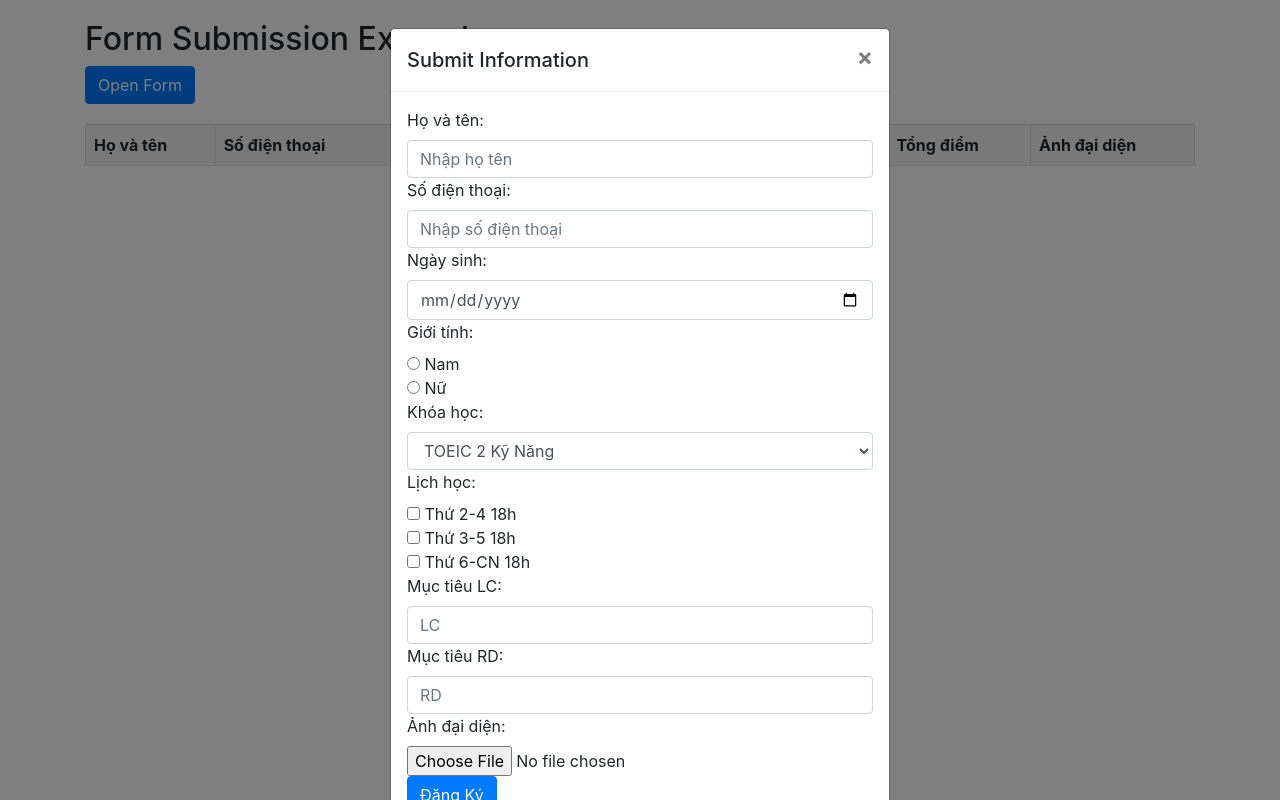
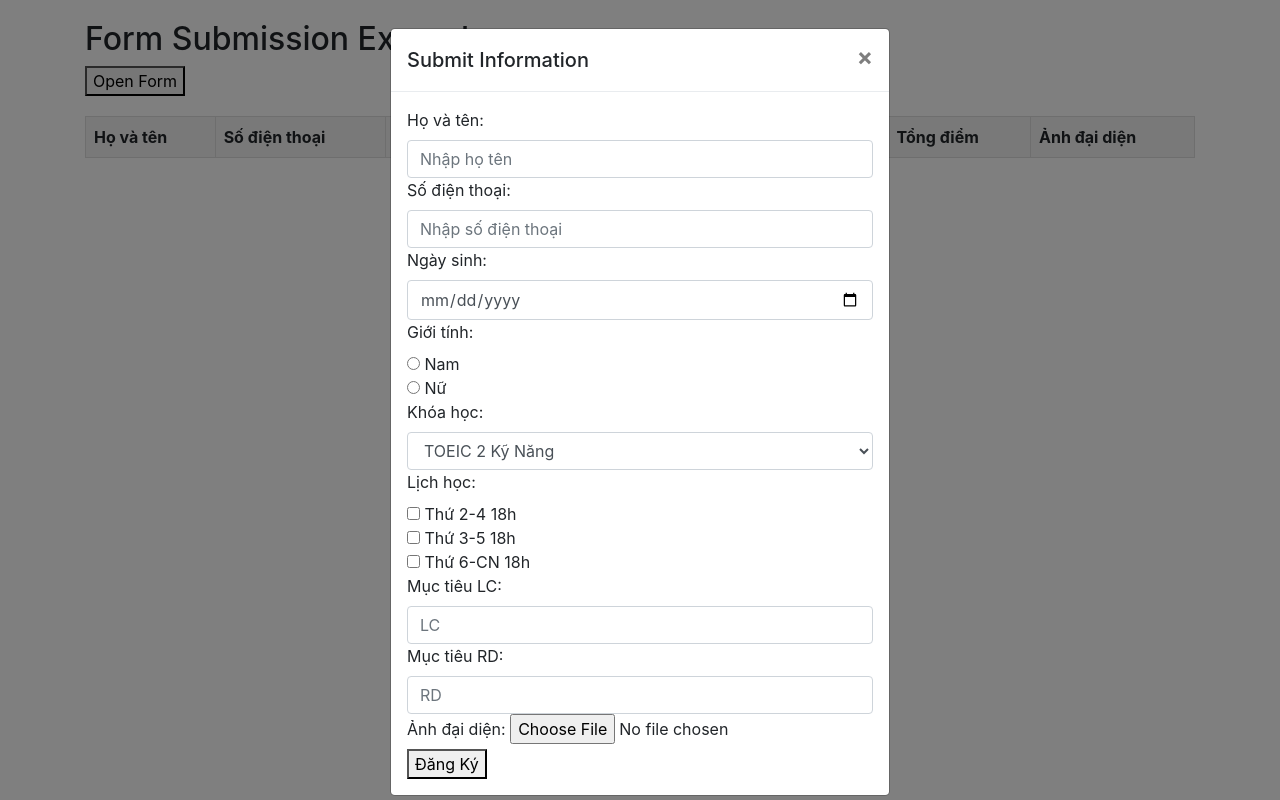
Before and after one commit to tienminhtran/Web_Basic, a plain HTML site: page ÔN KIỂM TRA/html/index.html in a window 1280 px wide. Both pictures are taken after a click on the button "Open Form". Drawn offline with Linux system fonts and the light colour scheme; files whose address does not match are found by name.

Commit message:
on kt ck web

```diff
--- a/ÔN KIỂM TRA/html/index.html
+++ b/ÔN KIỂM TRA/html/index.html
@@ -33,7 +33,6 @@
       <!-- Button to Open Modal -->
       <button
         type="button"
-        class="btn btn-primary"
         data-toggle="modal"
         data-target="#mymodal"
       >
@@ -122,9 +121,9 @@
                 </div>
                 <div >
                   <label for="avt">Ảnh đại diện:</label>
-                  <input type="file" class="form-control-file" id="avt" />
+                  <input type="file"  id="avt" />
                 </div>
-                <button type="submit" class="btn btn-primary">Đăng Ký</button>
+                <button type="submit" >Đăng Ký</button>
               </form>
             </div>
           </div>
```
